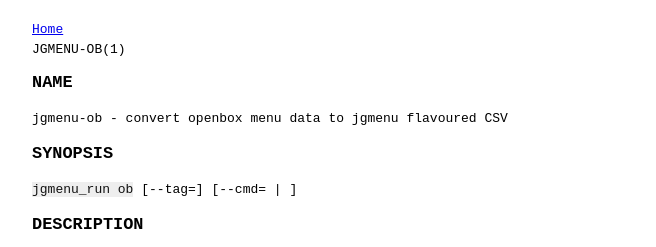
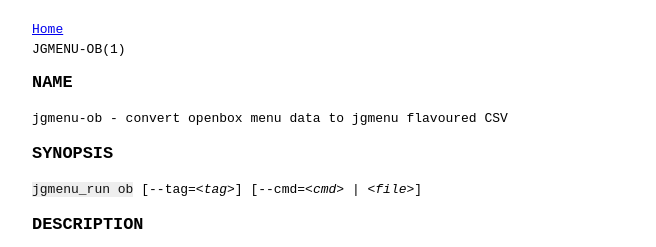
Before and after one commit to jgmenu/jgmenu.github.io, a plain HTML site: page jgmenu-ob.1.html in a window 1280 px wide. Shown: the top 247 px of the page, without its empty margins (308-964 px from the left). Drawn offline with Linux system fonts and the light colour scheme.

Commit message:
jgmenu-ob(1): update

```diff
--- a/jgmenu-ob.1.html
+++ b/jgmenu-ob.1.html
@@ -97,7 +97,7 @@ dd p {
 <a href='index.html'>Home</a><br> JGMENU-OB(1)<h1 id="name">NAME</h1>
 <p>jgmenu-ob - convert openbox menu data to jgmenu flavoured CSV</p>
 <h1 id="synopsis">SYNOPSIS</h1>
-<p><code>jgmenu_run ob</code> [--tag=<tag>] [--cmd=<cmd> | <file>]</p>
+<p><code>jgmenu_run ob</code> [--tag=&lt;<em>tag</em>&gt;] [--cmd=&lt;<em>cmd</em>&gt; | &lt;<em>file</em>&gt;]</p>
 <h1 id="description">DESCRIPTION</h1>
 <p><code>jgmenu_run ob</code> coverts openbox XML menu data to jgmenu flavoured CSV. If no <code>&lt;file&gt;</code> or <code>--cmd=&lt;cmd&gt;</code> is specified, <code>~/.config/openbox/menu.xml</code> or <code>/etc/xdg/openbox/menu.xml</code> will be used if they exist, giving higher precedence to the former.</p>
 <p>If environment variable <code>JGMENU_I18N</code> or config variable <code>csv_i18n</code> are set, a translation file will be searched for in the specified file or directory. See <code>jgmenu_run i18n --help</code> for further details.</p>
```
